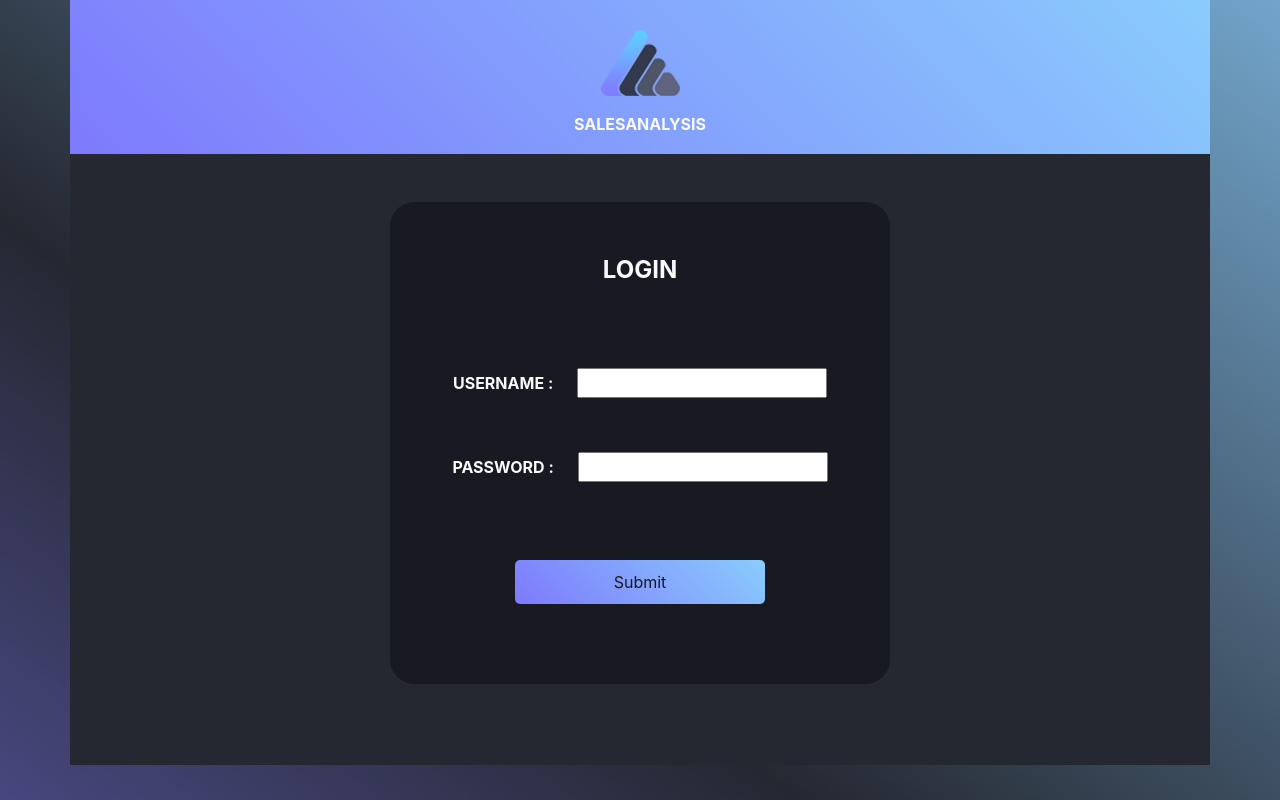
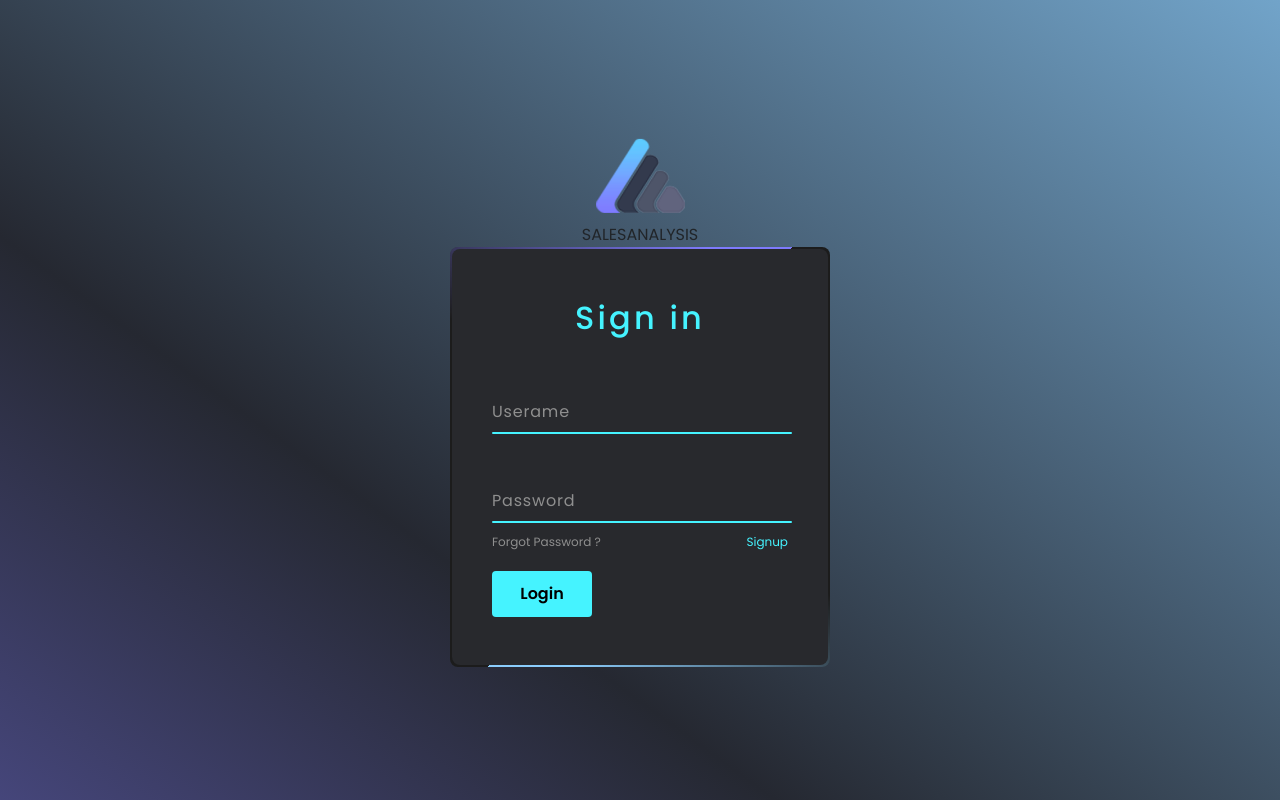
Before and after one commit to RickHolaaa/Sales-Analysis, a PHP site: page /html/login.html in a window 1280 px wide. Run offline with PHP 8.4, Linux system fonts and the light colour scheme; some libraries are stand-ins or nearby versions.

Commit message:
Modif page log in

```diff
--- a/css/style_signup.css
+++ b/css/style_signup.css
@@ -1,3 +1,6 @@
+@import url('https://fonts.googleapis.com/css2?family=Poppins:wght@300;400;500;600;700;800;900&display=swap');
+*
+
 body{
     width: 100%;
     height: 765px;
@@ -88,3 +91,176 @@ input{
     background-position: 0% 50%;
   }
 }
+
+*
+{
+	margin: 0;
+	padding: 0;
+	box-sizing: border-box;
+    font-family: 'Poppins', sans-serif;
+}
+body
+{
+	display: flex;
+	justify-content: center;
+	align-items: center;
+	min-height: 100vh;
+	flex-direction: column;
+	background: #23242a;
+}
+.box
+{
+	position: relative;
+	width: 380px;
+	height: 420px;
+	background: #1c1c1c;
+	border-radius: 8px;
+	overflow: hidden;
+}
+.box::before
+{
+	content: '';
+	z-index: 1;
+	position: absolute;
+	top: -50%;
+	left: -50%;
+	width: 380px;
+	height: 420px;
+	transform-origin: bottom right;
+	background: linear-gradient(0deg,transparent,#7e7afc,#7e7afc);
+	animation: animate 6s linear infinite;
+}
+.box::after
+{
+	content: '';
+	z-index: 1;
+	position: absolute;
+	top: -50%;
+	left: -50%;
+	width: 380px;
+	height: 420px;
+	transform-origin: bottom right;
+	background: linear-gradient(0deg,transparent,#8bcdfc,#8bcdfc);
+	animation: animate 6s linear infinite;
+	animation-delay: -3s;
+}
+@keyframes animate
+{
+	0%
+	{
+		transform: rotate(0deg);
+	}
+	100%
+	{
+		transform: rotate(360deg);
+	}
+}
+form
+{
+	position: absolute;
+	inset: 2px;
+	background: #28292d;
+	padding: 50px 40px;
+	border-radius: 8px;
+	z-index: 2;
+	display: flex;
+	flex-direction: column;
+}
+h2
+{
+	color: #45f3ff;
+	font-weight: 500;
+	text-align: center;
+	letter-spacing: 0.1em;
+}
+.inputBox
+{
+	position: relative;
+	width: 300px;
+	margin-top: 35px;
+}
+.inputBox input
+{
+	position: relative;
+	width: 100%;
+	padding: 20px 10px 10px;
+	background: transparent;
+	outline: none;
+	box-shadow: none;
+	border: none;
+	color: #23242a;
+	font-size: 1em;
+	letter-spacing: 0.05em;
+	transition: 0.5s;
+	z-index: 10;
+}
+.inputBox span
+{
+	position: absolute;
+	left: 0;
+	padding: 20px 0px 10px;
+	pointer-events: none;
+	font-size: 1em;
+	color: #8f8f8f;
+	letter-spacing: 0.05em;
+	transition: 0.5s;
+}
+.inputBox input:valid ~ span,
+.inputBox input:focus ~ span
+{
+	color: #45f3ff;
+	transform: translateX(0px) translateY(-34px);
+	font-size: 0.75em;
+}
+.inputBox i
+{
+	position: absolute;
+	left: 0;
+	bottom: 0;
+	width: 100%;
+	height: 2px;
+	background: #45f3ff;
+	border-radius: 4px;
+	overflow: hidden;
+	transition: 0.5s;
+	pointer-events: none;
+	z-index: 9;
+}
+.inputBox input:valid ~ i,
+.inputBox input:focus ~ i
+{
+	height: 44px;
+}
+.links
+{
+	display: flex;
+	justify-content: space-between;
+}
+.links a
+{
+	margin: 10px 0;
+	font-size: 0.75em;
+	color: #8f8f8f;
+	text-decoration: beige;
+}
+.links a:hover,
+.links a:nth-child(2)
+{
+	color: #45f3ff;
+}
+input[type="submit"]
+{
+	border: none;
+	outline: none;
+	padding: 11px 25px;
+	background: #45f3ff;
+	cursor: pointer;
+	border-radius: 4px;
+	font-weight: 600;
+	width: 100px;
+	margin-top: 10px;
+}
+input[type="submit"]:active
+{
+	opacity: 0.8;
+}
--- a/html/login.html
+++ b/html/login.html
@@ -16,24 +16,26 @@
         <script src="https://stackpath.bootstrapcdn.com/bootstrap/4.4.1/js/bootstrap.min.js"></script>
     </head>
     <body class="gradient-background">
-        <div class="container text-light">
-            <div class="row up">
-                <div class="logo">
-                    <img src="../img/Logo.png">
-                    <h4>SalesAnalysis</h4>
+        <img src="../img/Logo.png" style="width:7%">
+        <h7>SALESANALYSIS</h7>
+        <div class="box">
+            <form autocomplete="off">
+                <h2>Sign in</h2>
+                <div class="inputBox">
+                    <input type="text" required="required">
+                    <span>Userame</span>
+                    <i></i>
                 </div>
-            </div>
-            <br><br>
-            <form id="inscription">
-                <fieldset>
-                    <legend style="font-weight: bold;">Login</legend>
-                    <br><br><br>
-                    <label>Username : </label>
-                    <input type="text" name="username" id="username"><br><br>
-                    <label>Password : </label>
-                    <input type="password" name="mdp" id="mdp"><br><br><br>
-                    <input type="submit" name="submit" id="submit">
-                </fieldset>
+                <div class="inputBox">
+                    <input type="password" required="required">
+                    <span>Password</span>
+                    <i></i>
+                </div>
+                <div class="links">
+                    <a href="#">Forgot Password ?</a>
+                    <a href="#">Signup</a>
+                </div>
+                <input type="submit" value="Login">
             </form>
         </div>
     </body>
```
